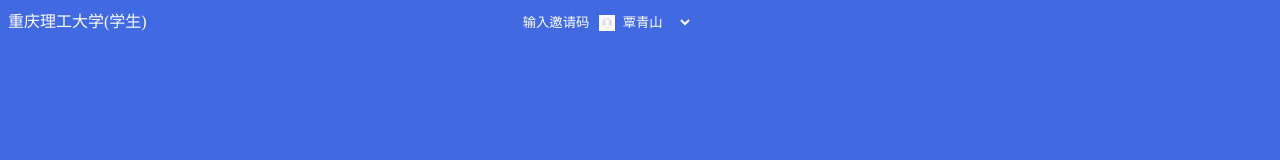
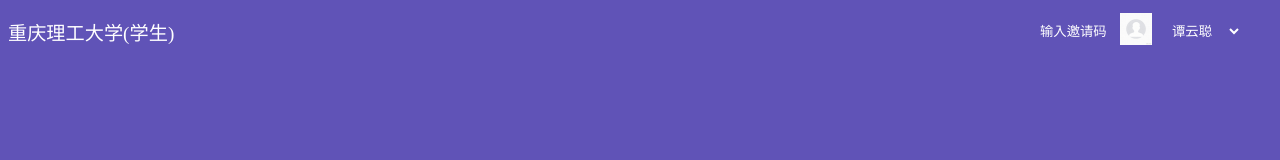
Before and after one commit to 773-lls/web-work, a plain HTML site: page top.html in a window 1280 px wide. Drawn offline with Linux system fonts and the light colour scheme.

Commit message:
整体初版whole的html和css,基于整体样式做出了top顶层和left左侧html和css的修改

```diff
--- a/left.css
+++ b/left.css
@@ -2,7 +2,7 @@
     display:flex;
     flex-direction: column;
     background-color:#6053B7;
-    width:300px;
+    width:180px;
 }
 .head img{
     width:30%;
@@ -22,13 +22,13 @@
     border-top:5px solid dimgray;
     display:flex;
     flex-direction: column;
-    width:300px;
+    width:180px;
 }
 .button1 button{
     border:none;
     border-collapse: collapse;
     background-color: #6053B7;
-    font-size:30px;
+    font-size:25px;
     align-items: center;
 }
 .button2{
--- a/top.css
+++ b/top.css
@@ -1,38 +1,40 @@
 body{
-    background-color:royalblue;
+    background-color: #6053B7;
+    border:none;
+    color:white;
+    font-size: larger;
 }
-div{
+.container{
+    width:100%;
+    display:flex;
+}
+.container div{
+    width:50%;
+    position:relative;
+}
+.top input,img,select{
+    position:absolute;
+}
+input{
+    width:80px;
+    right:150px;
+    top:15px;
+    background-color: #6053B7;
     border:none;
-    border-collapse: collapse;
-    display:inline-block;
-    color:white;
 }
-#num{
-    border:none;
-    background-color: royalblue;
-    width:70px;
-}
-#account{
-    border:none;
-    background-color: royalblue;
-}
-input::placeholder{
-    color:white;
-}
-#account option{
-    color:white;
-}
-#account{
+::placeholder{
     color:white;
 }
 img{
-    vertical-align: middle;
+    width:32px;
+    height:32px;
+    right:120px;
+    top:5px;
+}
+select{
+    background-color: #6053B7;
+    color:white;
+    right:30px;
+    top:15px;
     border:none;
-    color:white;
 }
-.top{
-    border:none;
-    background-color: royalblue;
-    padding-right:0;
-    margin-left: 370px;
-}
--- a/top.html
+++ b/top.html
@@ -8,12 +8,12 @@
 <body>
 <form>
     <div class="container">
-    <div>重庆理工大学(学生)</div>
+    <div style="padding-top:10px">重庆理工大学(学生)</div>
     <div class="top">
     <input id="num" type="text" placeholder="输入邀请码">
     <img src="images/head.png" alt="人物头像" width="16px" height="16px">
     <select id="account" name="account">
-        <option value="覃青山" selected>覃青山</option>
+        <option value="谭云聪" selected>谭云聪</option>
         <option value="退出登录">退出登录</option>
         <option value="切换账号">切换账号</option>
     </select>
```
Also changed, not shown: whole.css (added, +33 -0 lines), whole.html (added, +22 -0 lines).
